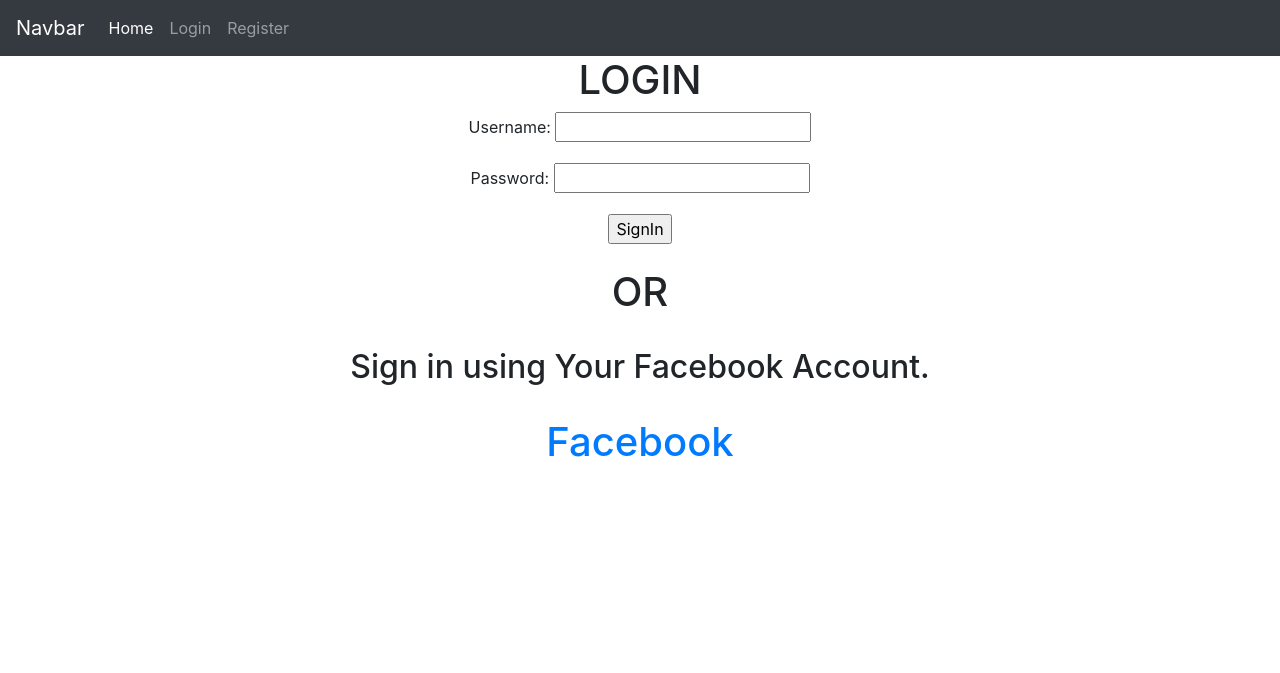
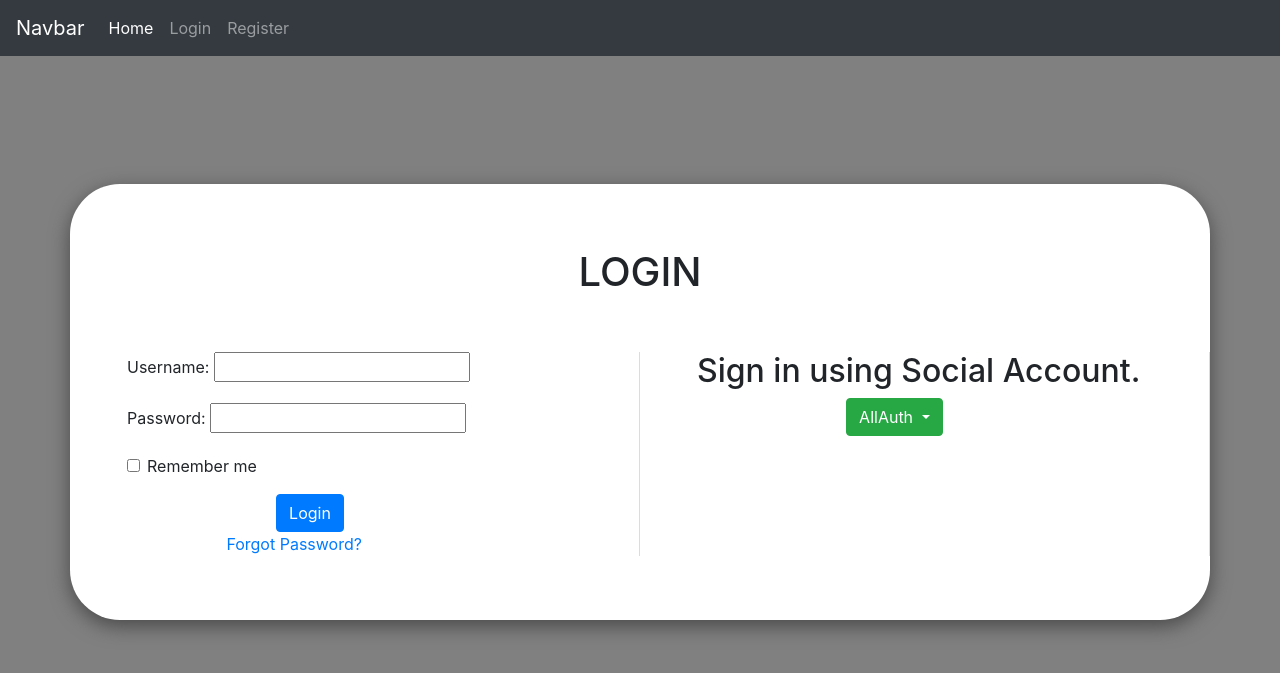
Before and after one commit to Abhi4710/social, a Django app: page /social/user_login in a window 1280 px wide. Shown: the top 673 px of the page. Run offline with Django 3.2, Linux system fonts and the light colour scheme; some libraries are stand-ins or nearby versions.

Commit message:
StaticFiles

```diff
--- /dev/null
+++ b/social/static/css/login.css
@@ -0,0 +1,22 @@
+
+    .container {
+    background: white;
+    margin-top: 10%;
+    border-radius: 50px;
+    box-shadow: 0px 6px 20px #484848;
+    padding-bottom: 5%;
+        padding-top: 5%;
+}
+.row > .col {
+    border-right: 1px solid #dcdcdc;
+    padding-left: 5%;
+}
+.formFooter{
+    padding-left: 20%;
+}
+.login-btn{
+padding-left: 30%;
+}
+.dropdown-btn {
+    padding-left: 30%;
+    }
--- a/social/urls.py
+++ b/social/urls.py
@@ -25,12 +25,12 @@ urlpatterns = [
     path('admin/', admin.site.urls),
     path('accounts/', include('allauth.urls')),
     url(r'^$', views.home, name='home'),
-    url('home', views.home, name='home'),
-    url('login', views.user_login, name='login'),
-    url('profile', views.profile, name='profile'),
-    url('logout', views.user_logout, name='logout'),
-    url('register', views.user_register, name='register'),
-    url('edit', views.user_edit, name='edit'),
-    url('userdelete', views.user_del, name='userdelete'),
-    url('pass', views.pass_change, name='pass'),
-] + static(settings.MEDIA_URL, document_root=settings.MEDIA_ROOT)
+    url(r'^social/home$', views.home, name='Index'),
+    url(r'^social/user_login$', views.user_login, name='user_login'),
+    url(r'^social/user_profile$', views.profile, name='user_profile'),
+    url(r'^social/user_logout$', views.user_logout, name='user_logout'),
+    url(r'^social/user_register$', views.user_register, name='user_register'),
+    url(r'^social/edit_profile$', views.user_edit, name='edit_profile'),
+    url(r'^social/user_delete$', views.user_del, name='user_delete'),
+    url(r'^social/change_pass$', views.pass_change, name='change_pass'),
+] + static(settings.STATIC_URL, document_root=settings.STATIC_ROOT)
--- a/social/views.py
+++ b/social/views.py
@@ -6,9 +6,8 @@ from django.contrib.auth.models import User
 from django.contrib.auth.decorators import login_required
 from django.contrib import messages
 from django.core.validators import ValidationError
-from django.contrib.auth.forms import PasswordChangeForm
+from django.contrib.auth.forms import PasswordChangeForm, PasswordResetForm
 from django.contrib.auth import update_session_auth_hash
-from django import forms
 
 
 def home(request):
@@ -77,7 +76,7 @@ def user_register(request):
                 if user:
                     login(request, user)
                     return redirect('home')
-            return HttpResponseRedirect(reverse('register'))
+            return HttpResponseRedirect(reverse('user_register'))
     else:
         form = UserRegistrationForm()
         args = {'form': form}
@@ -101,7 +100,7 @@ def user_edit(request):
             return render(request, 'editprofile.html', {'form': form})
     else:
         return render(request, 'editprofile.html', {'form': form})
-    return redirect('profile')
+    return redirect('user_profile')
 
 
 @login_required()
@@ -116,14 +115,20 @@ def pass_change(request):
     form = PasswordChangeForm(request.user)
     args = {'form': form}
     if request.method == 'POST':
-        form = PasswordChangeForm(request.POST, request.user)
+        form = PasswordChangeForm(user=request.user, data=request.POST)
         if form.is_valid():
-            user = User.objects.get(user=request.user)
-            user.password = form.cleaned_data.get['new_password1']
+            user = form.save()
             update_session_auth_hash(request, user)  # Important!
             messages.success(request, 'Your password was successfully updated!')
-            return redirect('profile')
+            logout(request)
+            return redirect('user_login')
         else:
             return render(request, 'pass.html', args)
     else:
         return render(request, 'pass.html', args)
+
+
+def password_reset(request):
+    form = PasswordResetForm()
+    if request.method == 'GET':
+        return render(request, 'pass-reset.html', {'form': form})
--- a/templates/base.html
+++ b/templates/base.html
@@ -1,20 +1,51 @@
+
 <!DOCTYPE html>
 <html lang="en">
 <head>
+  {% load staticfiles %}
     <meta charset="UTF-8">
     <meta name="viewport" content="width=device-width, initial-scale=1, shrink-to-fit=no">
     <title>base</title>
+  <!--bootstrap CDN links. -->
      <link rel="stylesheet" href="https://stackpath.bootstrapcdn.com/bootstrap/4.1.3/css/bootstrap.min.css"
            integrity="sha384-MCw98/SFnGE8fJT3GXwEOngsV7Zt27NXFoaoApmYm81iuXoPkFOJwJ8ERdknLPMO" crossorigin="anonymous">
+     <script src="https://code.jquery.com/jquery-3.3.1.slim.min.js" integrity="sha384-q8i/X+965DzO0rT7abK41JStQIAqVgRVzpbzo5smXKp4YfRvH+8abtTE1Pi6jizo" crossorigin="anonymous"></script>
+     <script src="https://cdnjs.cloudflare.com/ajax/libs/popper.js/1.14.3/umd/popper.min.js" integrity="sha384-ZMP7rVo3mIykV+2+9J3UJ46jBk0WLaUAdn689aCwoqbBJiSnjAK/l8WvCWPIPm49" crossorigin="anonymous"></script>
+     <script src="https://stackpath.bootstrapcdn.com/bootstrap/4.1.3/js/bootstrap.min.js" integrity="sha384-ChfqqxuZUCnJSK3+MXmPNIyE6ZbWh2IMqE241rYiqJxyMiZ6OW/JmZQ5stwEULTy" crossorigin="anonymous"></script>
+<!--Javascript function. Confirm window -->
   <script>
     function myFunction() {
        confirm("Are you sure?");
-
     }
     </script>
-</head>
+ <link rel="stylesheet" type="text/css" href="{% static 'css/login.css' %}">
+  <!--<style>
 
-<body style="background-color: ;">
+    .container {
+    background: white;
+    margin-top: 10%;
+    border-radius: 50px;
+    box-shadow: 0px 6px 20px #484848;
+    padding-bottom: 5%;
+        padding-top: 5%;
+}
+.row > .col {
+    border-right: 1px solid #dcdcdc;
+    padding-left: 5%;
+}
+.formFooter{
+    padding-left: 20%;
+}
+.login-btn{
+padding-left: 30%;
+}
+.dropdown-btn {
+    padding-left: 30%;
+    }
+  </style>-->
+  </head>
+
+<body style="background-color:GREY;">
 <nav class="navbar navbar-expand-lg navbar-dark bg-dark">
   <a class="navbar-brand" href="#">Navbar</a>
   <button class="navbar-toggler" type="button" data-toggle="collapse" data-target="#navbarSupportedContent" aria-controls="navbarSupportedContent" aria-expanded="false" aria-label="Toggle navigation">
@@ -24,19 +55,22 @@
   <div class="collapse navbar-collapse" id="navbarSupportedContent">
     <ul class="navbar-nav mr-auto">
       <li class="nav-item active">
-        <a class="nav-link" href="\home">Home <span class="sr-only">(current)</span></a>
+        <a class="nav-link" href="\social/home">Home <span class="sr-only">(current)</span></a>
       </li>
       <li class="nav-item">
-        <a class="nav-link" href="logout">Logout</a>
+        <a class="nav-link" href="\social/user_logout">Logout</a>
       </li>
       <li class="nav-item">
-        <a class="nav-link " href="\profile">Profile</a>
+        <a class="nav-link " href="\social/user_profile">Profile</a>
       </li>
       <li class="nav-item">
-        <a class="nav-link" href="\edit" onclick="">EditProfile</a>
+        <a class="nav-link" href="\social/edit_profile" onclick="">EditProfile</a>
       </li>
       <li class="nav-item">
-        <a class="nav-link" href="\userdelete" onclick="myFunction()">DeleteProfile</a>
+        <a class="nav-link" href="\social/user_delete" onclick="myFunction()">DeleteProfile</a>
+      </li>
+      <li class="nav-item">
+        <a class="nav-link" href="\social/change_pass">Change_Pass</a>
       </li>
     </ul>
   </div>
@@ -44,13 +78,13 @@
      <div class="collapse navbar-collapse" id="navbarSupportedContent">
     <ul class="navbar-nav mr-auto">
       <li class="nav-item active">
-        <a class="nav-link" href="\home">Home <span class="sr-only">(current)</span></a>
+        <a class="nav-link" href="\social/home">Home <!--<span class="sr-only">(current)</span>--></a>
       </li>
       <li class="nav-item">
-        <a class="nav-link" href="\login">Login</a>
+        <a class="nav-link" href="\social/user_login">Login</a>
       </li>
       <li class="nav-item">
-        <a class="nav-link" href="\register">Register</a>
+        <a class="nav-link" href="\social/user_register">Register</a>
       </li>
     </ul>
   </div>
--- a/templates/login.html
+++ b/templates/login.html
@@ -1,27 +1,55 @@
 {% extends 'base.html' %}
 {% load socialaccount %}
+{% load staticfiles %}
 {% block body %}
 <body>
 <!-- to display the error message. -->
 {% if messages %}
 {% for message in messages %}
-<div class = "alert alert-warning" align="center" >
+<div class = "alert alert-warning"  >
     <h2>{{ message }}</h2>
     </div>
 {% endfor %}
 {% endif %}
-<div  class="container" align="center">
-    <h1>LOGIN</h1>
+<div  class="container">
+     <div align="center"><h1>LOGIN</h1><br/></div>
+<br/><div class="row">
+    <div class="col">
+        <div class="login-form">
 <form method="POST">
+    <div class ="form-group">
     {% csrf_token %}
     {{form.as_p}}
-    <input type="submit" value="SignIn"/>
+    </div>
+    <div class="form-group form-check">
+    <label class="form-check-label">
+      <input class="form-check-input" type="checkbox"> Remember me
+    </label>
+  </div>
+    <div class="login-btn">
+    <button class="btn btn-primary" type="submit">Login</button>
+    </div>
 </form>
-</div><br />
-<div align="center">
-    <h1>OR</h1><br />
-    <h2>Sign in using Your Facebook Account.</h2><br />
-    <h1><a href="{% provider_login_url 'facebook' %}" >Facebook </a></h1>
+            <div class="formFooter">
+      <a  href="#">Forgot Password?</a>
+    </div>
+</div></div>
+<div class="col">
+    <h2>Sign in using Social Account.</h2>
+    <span class="dropdown-btn">
+  <button class="btn btn-success dropdown-toggle"  type="button" id="dropdownMenuButton" data-toggle="dropdown">
+    AllAuth
+  </button>
+  <div class="dropdown-menu" aria-labelledby="dropdownMenuButton">
+    <a class="dropdown-item" href="{% provider_login_url 'facebook' %}">Facebook</a>
+    <a class="dropdown-item" href="#">Something else here</a>
+      <a class="dropdown-item" href="#">Something else here</a>
+
+  </div>
+        </span>
 </div>
+</div>
+</div>
+    </div>
 </body>
 {% endblock %}
```
Also changed, not shown: social/settings.py (+16 -1 lines), templates/pass-reset.html (added, +13 -0 lines), db.sqlite3.
